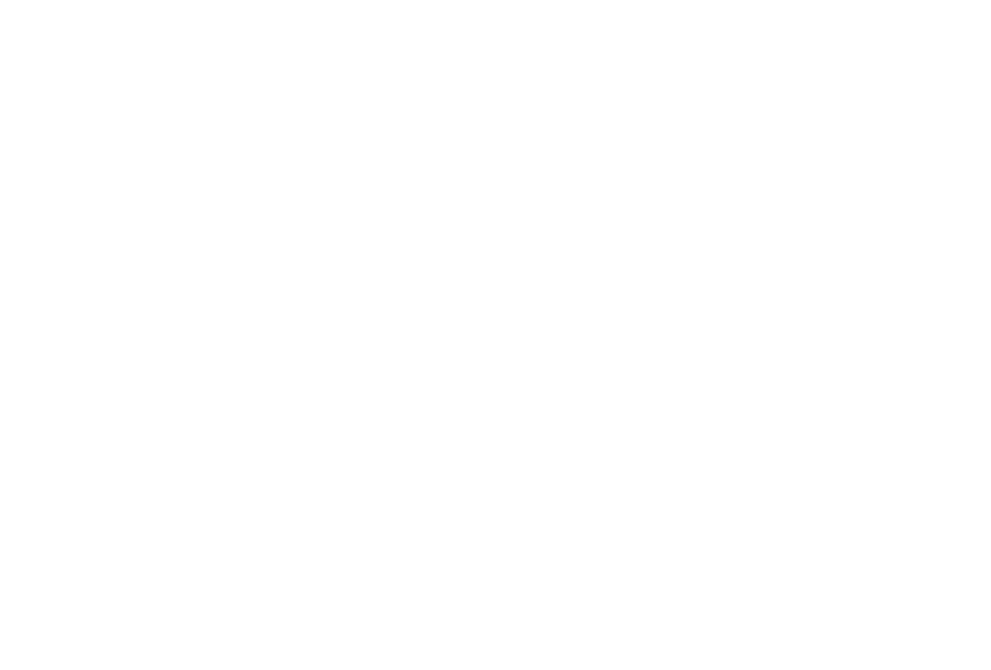
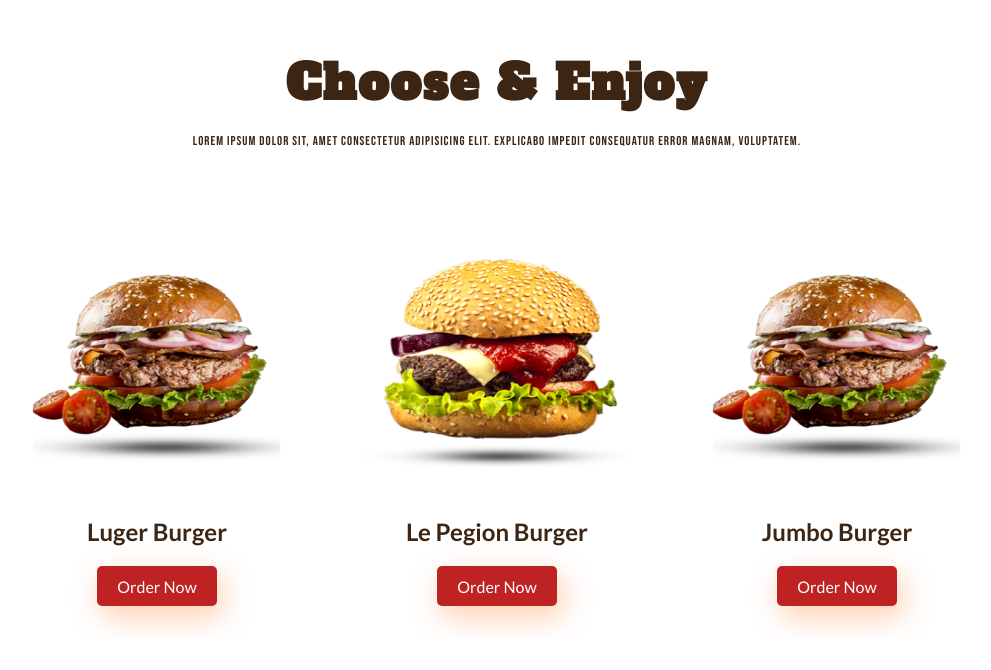
Before and after one commit to AbhishekMazumder/burgeract-house, a React (Create React App) app: page / in a window 1280 px wide. Shown: the part 930-1600 px from the top of the page, without its empty margins (143-1134 px from the left). Before the commit the page ends 800 px from the top, so only its background shows below. Built offline with nearby package versions, Linux system fonts and the light colour scheme.

Commit message:
Add Menus section

```diff
--- a/src/App.js
+++ b/src/App.js
@@ -5,6 +5,7 @@
 
 import Navbar from './components/Navbar';
 import Header from './components/Header';
+import Menus from './components/Menus';
 
 function App() {
 	const [loading, setLoading] = useState(false);
@@ -34,6 +35,7 @@
 				<>
 					<Navbar />
           <Header />
+					<Menus />
 				</>
 			)}
 		</div>
--- /dev/null
+++ b/src/components/MenuItem.jsx
@@ -0,0 +1,18 @@
+import React from 'react';
+
+const MenuItem = (props) => {
+	return (
+		<div className="a-box">
+			<div className="a-b-img">
+				<img src={props.image} alt="" />
+			</div>
+
+			<div className="a-b-text">
+				<h2>{props.title}</h2>
+				<button className="productbox-button">Order Now</button>
+			</div>
+		</div>
+	);
+};
+
+export default MenuItem;
--- /dev/null
+++ b/src/components/Menus.jsx
@@ -0,0 +1,20 @@
+import React from 'react'
+import MenuItem from './MenuItem'
+import mImage1 from "../images/s1.png"
+import mImage2 from "../images/s2.png"
+
+const Menus = () => {
+  return (
+    <div id="products">
+      <h1>Choose & Enjoy</h1>
+      <p>Lorem ipsum dolor sit, amet consectetur adipisicing elit. Explicabo impedit consequatur error magnam, voluptatem.</p>
+      <div className="a-container">
+        <MenuItem image={mImage1} title="Luger Burger" />
+        <MenuItem image={mImage2} title="Le Pegion Burger" />
+        <MenuItem image={mImage1} title="Jumbo Burger" />
+      </div>
+    </div>
+  )
+}
+
+export default Menus
```
